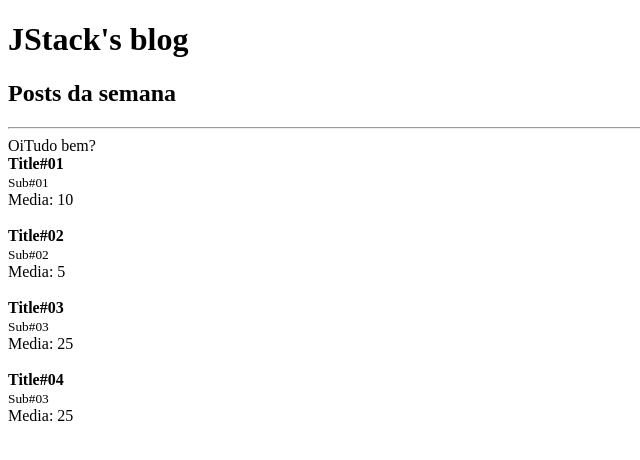
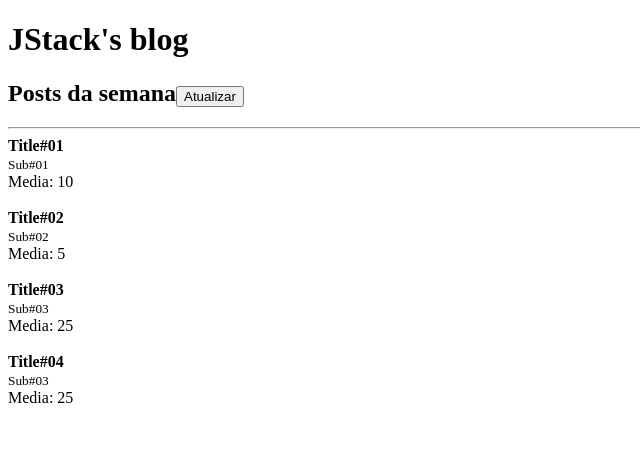
Before and after one commit to TiaguMB/fundamentos-react, a React app: page / in a window 1280 px wide. Shown: the top 460 px of the page, without its empty margins (0-640 px from the left). Built offline with nearby package versions, Linux system fonts and the light colour scheme.

Commit message:
feat: add useState and using prevState

```diff
--- a/src/App.js
+++ b/src/App.js
@@ -1,29 +1,43 @@
-import React from "react";
+import React, { useState } from "react";
 
 import Post from "./Post";
 import Header from "./Header";
 
-const posts = [
-	{ title: "Title#01", subtitle: "Sub#01", likes: 20 },
-	{ title: "Title#02", subtitle: "Sub#02", likes: 10 },
-	{ title: "Title#03", subtitle: "Sub#03", likes: 50 },
-	{ title: "Title#04", subtitle: "Sub#03", likes: 50 },
-];
+export default function App() {
+	const [posts, setPosts] = useState([
+		{ id: Math.random(), title: "Title#01", subtitle: "Sub#01", likes: 20 },
+		{ id: Math.random(), title: "Title#02", subtitle: "Sub#02", likes: 10 },
+		{ id: Math.random(), title: "Title#03", subtitle: "Sub#03", likes: 50 },
+		{ id: Math.random(), title: "Title#04", subtitle: "Sub#03", likes: 50 },
+	]);
 
-export default function App() {
+	function handleRefresh() {
+		// Usar o prevState quando precisar usar o valor antigo do state
+		setPosts((prevState) => [
+			...prevState,
+			{
+				id: Math.random(),
+				title: `Title#0${prevState.length + 1}`,
+				subtitle: `Sub#0${prevState.length + 1}`,
+				likes: 50
+			},
+		]);
+	}
+
 	return (
 		<>
 			<Header>
-				<h2>Posts da semana</h2>
+				<h2>
+					Posts da semana
+					<button onClick={handleRefresh}>Atualizar</button>
+				</h2>
 			</Header>
 
 			<hr />
 
-			{["Oi", "Tudo bem?"]}
-
 			{posts.map(post => (
 				<Post
-					key={post.title}
+					key={post.id}
 					likes={post.likes}
 					post={{
 						title: post.title,
```
